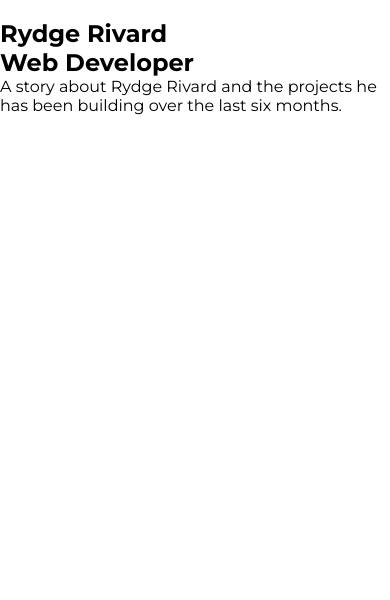
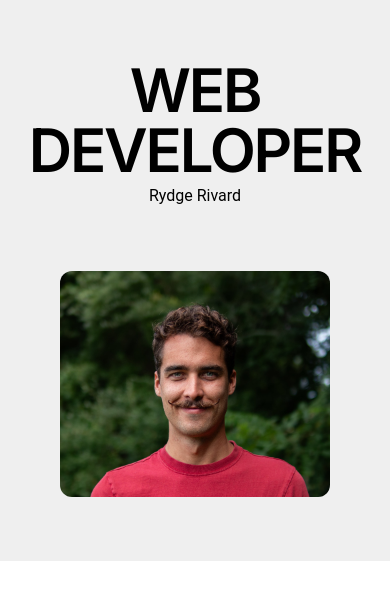
Before and after one commit to rydge-rivard/responsive-homepage, a plain HTML site: page index.html in a window 390 px wide. Drawn offline with Linux system fonts and the light colour scheme.

Commit message:
Create hero section optimized for mobile.

```diff
--- a/index.html
+++ b/index.html
@@ -8,14 +8,12 @@
   </head>
   <body>
     <header></header>
-    <section>
-      <img src="" alt="" srcset="" />
-      <h1>Rydge Rivard</h1>
-      <h1>Web Developer</h1>
-      <p>
-        A story about Rydge Rivard and the projects he has been building over
-        the last six months.
-      </p>
+    <section class="top-s">
+      <h1>WEB DEVELOPER</h1>
+      <p>Rydge Rivard</p>
+      <div class="headshot">
+        <img src="./img/rydge-small-crop.jpeg" alt="Rydge Rivard" />
+      </div>
     </section>
     <main></main>
     <footer></footer>
--- a/style.css
+++ b/style.css
@@ -1,8 +1,39 @@
-@import url("https://fonts.googleapis.com/css2?family=Montserrat:wght@100;200;300;400;500;600;700;800&family=Raleway:ital,wght@0,300;0,400;0,600;0,700;0,800;1,400&display=swap");
+@import url("https://fonts.googleapis.com/css2?family=Inter:wght@100;300;400;500;600;700&family=Raleway:ital,wght@0,300;0,400;0,600;0,700;0,800;1,400&display=swap");
 * {
   margin: 0;
   padding: 0;
-  font-family: "Montserrat", sans-serif;
+  font-family: "Roboto", sans-serif;
   box-sizing: border-box;
   list-style: none;
 }
+
+.headshot img {
+  width: 100%;
+  border-radius: 12px;
+}
+
+.headshot {
+  margin: 60px;
+}
+
+section {
+  background-color: #efefef;
+}
+
+.top-s {
+  display: flex;
+  gap: 6px;
+  flex-direction: column;
+  align-items: center;
+  justify-content: flex-start;
+}
+
+.top-s h1 {
+  padding: 60px 0 0 0;
+  font-size: 60px;
+  text-align: center;
+  letter-spacing: -2.2px;
+  font-weight: 600;
+  font-family: "Inter";
+  line-height: 1;
+}
```
Also changed, not shown: img/rydge-small-crop.jpeg (added), 2 other files.
